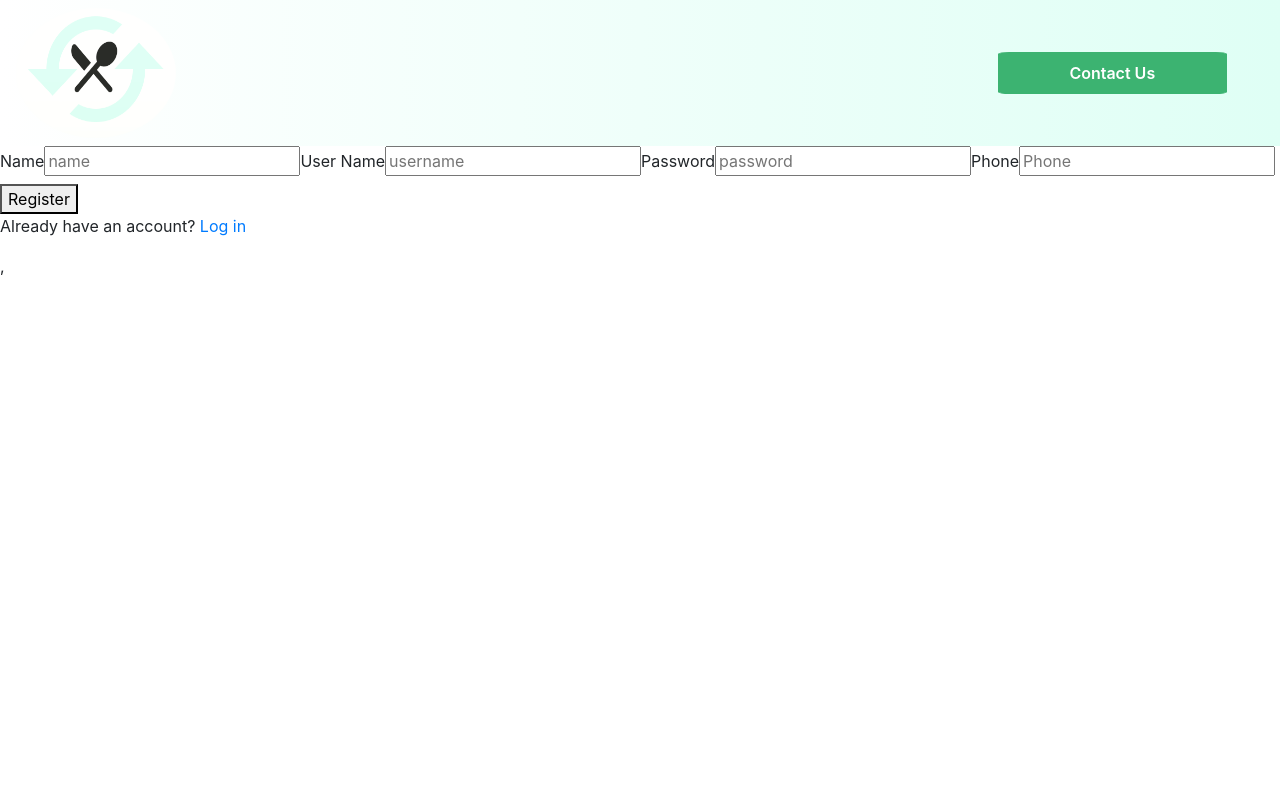
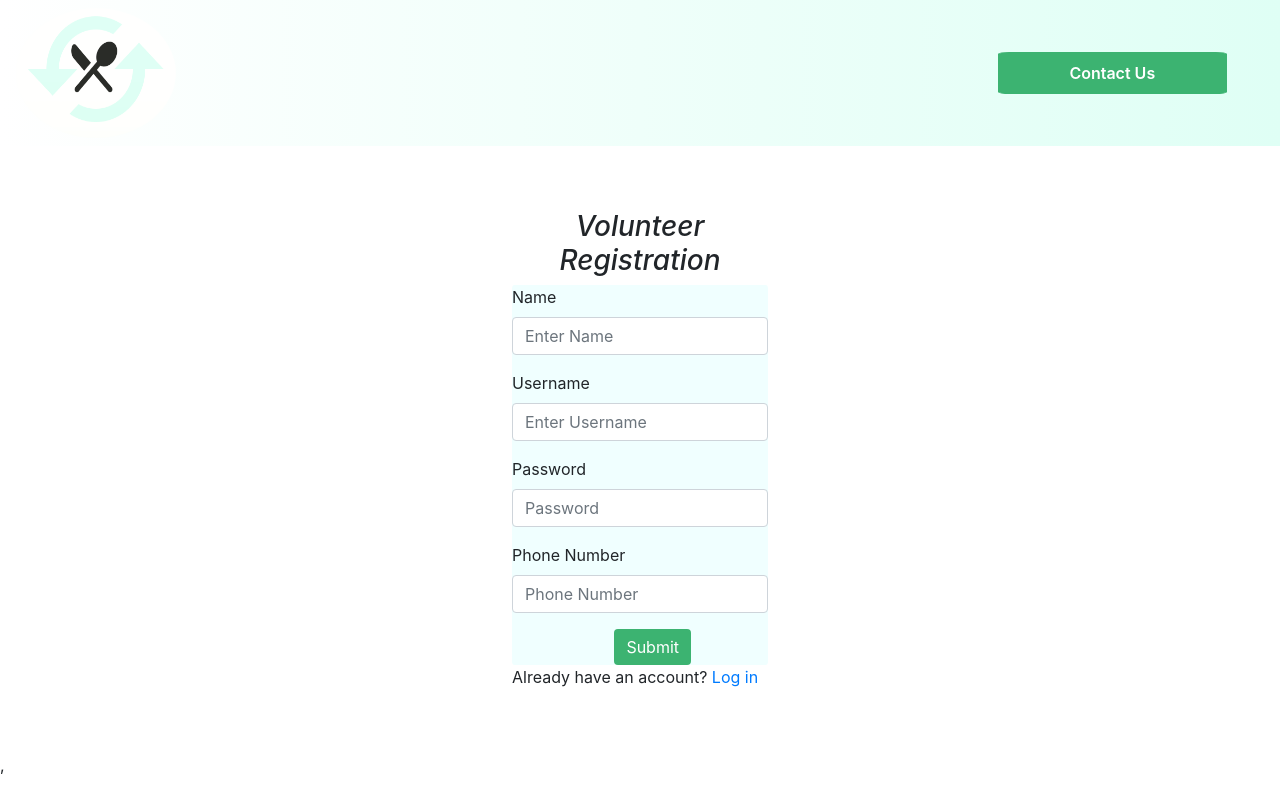
Before and after one commit to KateAnn19/Replate_Version2, a React (Create React App) app: page /volunteer-registration in a window 1280 px wide. Built offline with nearby package versions, Linux system fonts and the light colour scheme.

Commit message:
registration form ui improved

```diff
--- a/src/components/businesses/business-registration.js
+++ b/src/components/businesses/business-registration.js
@@ -55,6 +55,7 @@ const BusinessRegistration = () => {
     </div>
   ) : (
     <div className="form_container">
+      <h3 className="bus_regis_header"><em>Business Registration</em></h3>
       <Form id="login_form" onSubmit={handleSubmit}>
         <Form.Group controlId="formBasicName">
           <Form.Label>Business Name</Form.Label>
--- a/src/components/styles/login.css
+++ b/src/components/styles/login.css
@@ -87,4 +87,8 @@
     font-family: "Montserrat", sans-serif;
 }
 
+.bus_regis_header{
+    text-align: center;
+}
+
 /* registration container end*/
--- a/src/components/volunteers/volunteer-registration.js
+++ b/src/components/volunteers/volunteer-registration.js
@@ -1,7 +1,9 @@
-import React, { useState, useEffect } from "react";
+import React, { useState} from "react";
 import axios from "axios";
 
 import { Link, useHistory } from "react-router-dom";
+import Button from "react-bootstrap/Button";
+import Form from "react-bootstrap/Form";
 
 let initialState = {
   username: "",
@@ -45,72 +47,105 @@ const VolunteerRegistration = () => {
         } //end if
       });
   };
-  useEffect(() => {
-    // if (typeof status === "object" && status !== undefined) {
-    //   status &&
-    //     values.setCreateUser({
-    //       ...values.createUser,
-    //       ...status,
-    //     });
-    //   setIsError(false);
-    //   setMessage("Successful Registration");
-    // } else if (status === "duplicate") {
-    //   setIsError(true);
-    //   setMessage("That user already exists");
-    // }
-  }, []);
   return (
-    success ? <div><h2>{message}</h2></div>:
-    <div className="user-form">
-      <form onSubmit={handleSubmit}>
-        <label htmlFor="name">
-          Name
-          <input
-            id="name"
+    success ? <div><h3>{message}</h3></div>:
+    <div className="form_container">
+      <h3 className="bus_regis_header"><em>Volunteer Registration</em></h3>
+      <Form id="login_form" onSubmit={handleSubmit}>
+        <Form.Group controlId="formBasicName">
+          <Form.Label>Name</Form.Label>
+          <Form.Control
+            type="name"
             onChange={changeHandler}
-            type="text"
             name="name"
-            placeholder="name"
+            placeholder="Enter Name"
           />
-        </label>
-        <label htmlFor="username">
-          User Name
-          <input
-            id="username"
+        </Form.Group>
+        <Form.Group controlId="formBasicUsername">
+          <Form.Label>Username</Form.Label>
+          <Form.Control
+            type="username"
             onChange={changeHandler}
-            type="text"
             name="username"
-            placeholder="username"
+            placeholder="Enter Username"
           />
-        </label>
-        <label htmlFor="password">
-          Password
-          <input
-            id="password"
+        </Form.Group>
+        <Form.Group controlId="formBasicPassword">
+          <Form.Label>Password</Form.Label>
+          <Form.Control
+            type="password"
             onChange={changeHandler}
-            type="password"
             name="password"
-            placeholder="password"
+            placeholder="Password"
           />
-        </label>
-        <label htmlFor="phone">
-          Phone
-          <input
-            id="phone"
+        </Form.Group>
+        <Form.Group controlId="formBasicPhonenumber">
+          <Form.Label>Phone Number</Form.Label>
+          <Form.Control
+            type="phone"
             onChange={changeHandler}
-            type="text"
             name="phone"
-            placeholder="Phone"
+            placeholder="Phone Number"
           />
-        </label>
-
-        <button type="submit">Register</button>
-      </form>
+        </Form.Group>
+        <Button id="login_submit" type="submit">
+          Submit
+        </Button>
+      </Form>
       <p>
         Already have an account? <Link to="/">Log in</Link>
       </p>
+    </div>
+    // <div className="user-form">
+    //   <form onSubmit={handleSubmit}>
+    //     <label htmlFor="name">
+    //       Name
+    //       <input
+    //         id="name"
+    //         onChange={changeHandler}
+    //         type="text"
+    //         name="name"
+    //         placeholder="name"
+    //       />
+    //     </label>
+    //     <label htmlFor="username">
+    //       User Name
+    //       <input
+    //         id="username"
+    //         onChange={changeHandler}
+    //         type="text"
+    //         name="username"
+    //         placeholder="username"
+    //       />
+    //     </label>
+    //     <label htmlFor="password">
+    //       Password
+    //       <input
+    //         id="password"
+    //         onChange={changeHandler}
+    //         type="password"
+    //         name="password"
+    //         placeholder="password"
+    //       />
+    //     </label>
+    //     <label htmlFor="phone">
+    //       Phone
+    //       <input
+    //         id="phone"
+    //         onChange={changeHandler}
+    //         type="text"
+    //         name="phone"
+    //         placeholder="Phone"
+    //       />
+    //     </label>
 
-    </div>
+    //     <button type="submit">Register</button>
+    //   </form>
+    //   <p>
+    //     Already have an account? <Link to="/">Log in</Link>
+    //   </p>
+
+    // </div>
   );
 };
 
```
